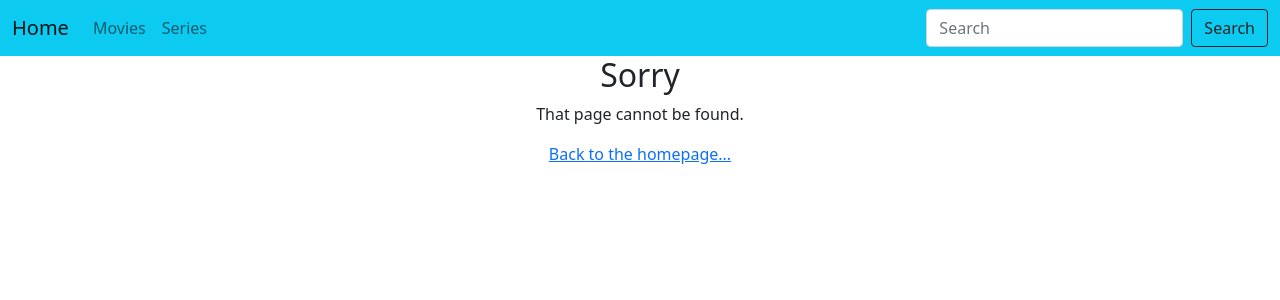
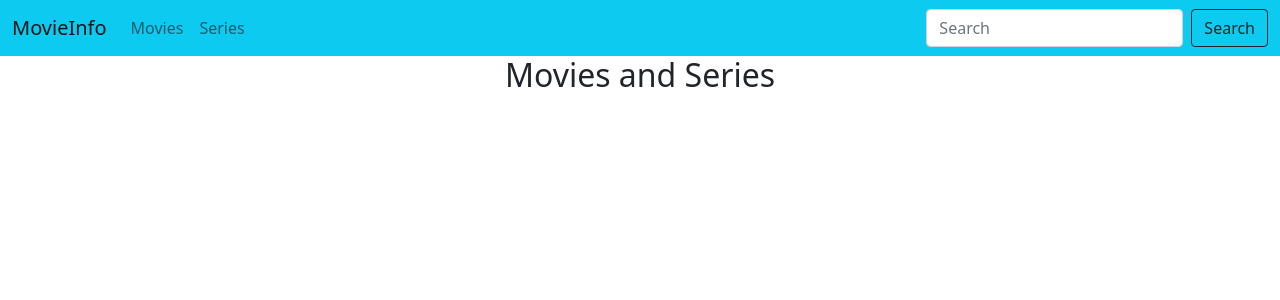
Before and after one commit to gaurabmahat/movies-search, a React (Create React App) app: page /moviesSeries in a window 1280 px wide. Shown: the top 300 px of the page. Built offline with nearby package versions, Linux system fonts and the light colour scheme.

Commit message:
testing useState in inputForm.js and trying to create props with ContextArraysFromApi.js

```diff
--- a/src/Api.js
+++ b/src/Api.js
@@ -1,14 +1,4 @@
 import axios from "axios"
-
-export const apiFetch = async (userInput) => {
-    try {
-        const response = await axios.get(`http://www.omdbapi.com/?s=${userInput}&apikey=592e0b79`)
-        console.log(response)
-        return response.data.Search
-    } catch (error) {
-        console.log(error)
-    }
-}
 
 export const apiFetchMovies = async (userInput) => {
     try {
--- a/src/App.js
+++ b/src/App.js
@@ -1,20 +1,26 @@
-import Navbars from './Navbar';
+import Navbars from './commonComponents/Navbar';
 import './App.css';
 import { BrowserRouter as Router, Route, Routes } from 'react-router-dom'
-import Series from './Series';
-import Movies from './Movies';
+import Series from './displayMoviesSeries/Series';
+import Movies from './displayMoviesSeries/Movies';
 import Home from './Home';
 import NotFound from './NotFound';
+import Moviesseries from './displayMoviesSeries/moviesSeries';
+import ApiDataProvider from './Helper/ContextArraysFromApi';
 
 function App() {
   return (
     <Router>
       <div className="App">
+        <ApiDataProvider>
           <Navbars />
           <div className="content">
             <Routes>
               <Route path="/"
                 element={<Home />}
+              />
+              <Route path="/moviesSeries"
+                element={<Moviesseries />}
               />
               <Route path="/movies"
                 element={<Movies />}
@@ -27,6 +33,7 @@ function App() {
               />
             </Routes>
           </div>
+        </ApiDataProvider>
       </div>
     </Router>
   );
--- /dev/null
+++ b/src/Helper/ContextArraysFromApi.js
@@ -0,0 +1,16 @@
+import React, { createContext, useState } from 'react';
+
+export const ApiData = createContext();
+
+const ApiDataProvider = (props) => {
+    const [movies, setMovies] = useState([]);
+    const [series, setSeries] = useState([]);
+
+    return (
+        <ApiData.Provider value={{movies, series}}>
+            {props.children}
+        </ApiData.Provider>
+      );
+}
+
+export default ApiDataProvider;
--- a/src/Home.js
+++ b/src/Home.js
@@ -1,10 +1,10 @@
 import 'bootstrap/dist/css/bootstrap.min.css';
-import InputForm from './inputForm';
+import InputForm from './commonComponents/inputForm';
 
 const Home = () => {
     return (
         <div className="home">
-            <h2>Search for Movies and Series</h2>
+            <h2>Search for Movies & Series Info</h2>
             <div className="form-div">
                 <InputForm />
             </div>
--- a/src/Navbar.js
+++ b/src/commonComponents/Navbar.js
@@ -13,7 +13,7 @@ const Navbars = () => {
                 light
             >
                 <NavbarBrand href="/">
-                    Home
+                    MovieInfo
                 </NavbarBrand>
                 <NavbarToggler onClick={function noRefCheck() { }} />
                 <Collapse
--- a/src/inputForm.js
+++ b/src/commonComponents/inputForm.js
@@ -1,20 +1,22 @@
 import { useState } from "react";
-import { apiFetch, apiFetchMovies, apiFetchSeries } from "./Api";
+import { apiFetchMovies, apiFetchSeries } from "../Api";
 import 'bootstrap/dist/css/bootstrap.min.css';
 
 const InputForm = () => {
     const [userInput, setUserInput] = useState("");
-    const [apiData, setApiData] = useState([]);
+    const [movieData, setMovieData] = useState([]);
+    const [seriesData, setSeriesData] = useState([]);
 
     const search = (e) => {
         e.preventDefault();
 
         if (userInput !== "") {
-            setApiData(apiFetchMovies(userInput))
-            setApiData(apiFetchSeries(userInput))
+            setMovieData(apiFetchMovies(userInput))
+            setSeriesData(apiFetchSeries(userInput))
+
+            //window.location.href = '/moviesSeries'
         }
     }
-
     return (
         <form className="d-flex" onSubmit={search}>
             <input className="form-control me-2"
@@ -27,6 +29,7 @@ const InputForm = () => {
             <button className="btn btn-outline-dark" type="submit">Search</button>
         </form>
     );
+
 }
 
 export default InputForm;
--- /dev/null
+++ b/src/displayMoviesSeries/moviesSeries.js
@@ -0,0 +1,9 @@
+const Moviesseries = () => {
+    return (
+        <div className="moviesSeries">
+            <h2>Movies and Series</h2>
+        </div>
+     );
+}
+
+export default Moviesseries;
```
Also changed, not shown: src/displayMoviesSeries/Movies.js (renamed from src/Movies.js), src/displayMoviesSeries/Series.js (renamed from src/Series.js). Lines whose indentation alone changed are shown as unchanged.
